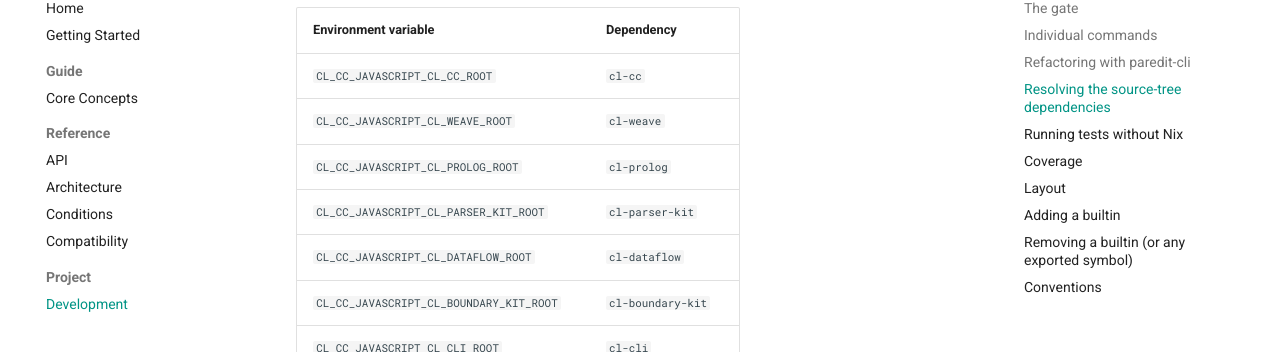
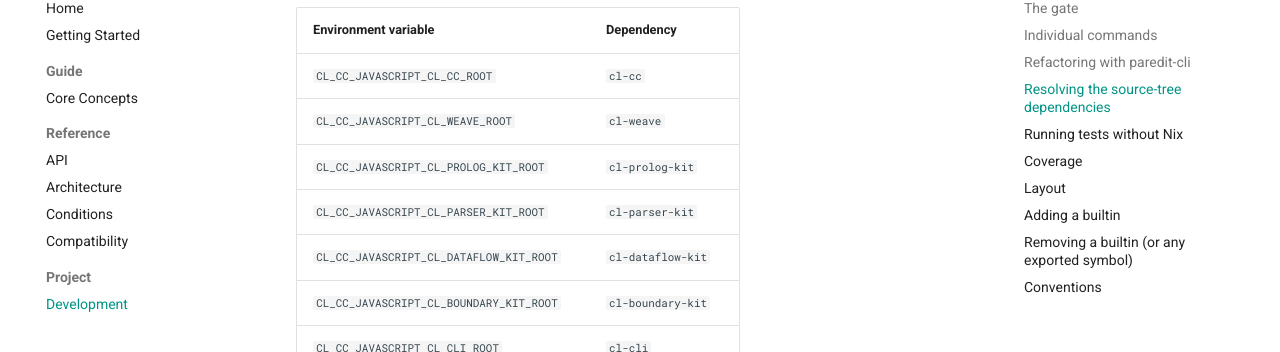
Before and after one commit to nerima-lisp/cl-cc-javascript, an MkDocs documentation site: the page built from docs/src/project/development.md, in a window 1280 px wide and 900 px high, scrolled down 1593 px. Shown: the part 100-452 px from the top of the window. Built offline with MkDocs 1.6.1 and Material for MkDocs 9.7.7, drawn with Linux system fonts in a browser that asks for light colours; comment, search, counter and statistics services are not loaded.

Commit message:
refactor: follow the cl-prolog-kit / cl-dataflow-kit rename
nerima-lisp/cl-prolog was renamed to cl-prolog-kit (v1.5.0) and
cl-dataflow to cl-dataflow-kit (v1.2.0). The ASDF system names and CL
package names moved with the repositories, so `cl-prolog:` no longer
resolves and `:depends-on "cl-prolog"` no longer finds a system.

Updated here: the flake input's Nix variable name and URL, the ASDF
:depends-on entries, every package-qualified symbol reference, and the
prose that names either package. flake.lock was regenerated with
`nix flake lock`, not hand-edited.

This also moves the pin forward to the current release rather than
carrying the old one, since the tag the old pin named no longer contains
a system under the old name.

```diff
--- a/docs/src/project/development.md
+++ b/docs/src/project/development.md
@@ -67,9 +67,9 @@
 |---|---|
 | `CL_CC_JAVASCRIPT_CL_CC_ROOT` | `cl-cc` |
 | `CL_CC_JAVASCRIPT_CL_WEAVE_ROOT` | `cl-weave` |
-| `CL_CC_JAVASCRIPT_CL_PROLOG_ROOT` | `cl-prolog` |
+| `CL_CC_JAVASCRIPT_CL_PROLOG_KIT_ROOT` | `cl-prolog-kit` |
 | `CL_CC_JAVASCRIPT_CL_PARSER_KIT_ROOT` | `cl-parser-kit` |
-| `CL_CC_JAVASCRIPT_CL_DATAFLOW_ROOT` | `cl-dataflow` |
+| `CL_CC_JAVASCRIPT_CL_DATAFLOW_KIT_ROOT` | `cl-dataflow-kit` |
 | `CL_CC_JAVASCRIPT_CL_BOUNDARY_KIT_ROOT` | `cl-boundary-kit` |
 | `CL_CC_JAVASCRIPT_CL_CLI_ROOT` | `cl-cli` |
 | `CL_CC_JAVASCRIPT_CL_TTY_KIT_ROOT` | `cl-tty-kit` |
```
Also changed, not shown: 3 other files.
